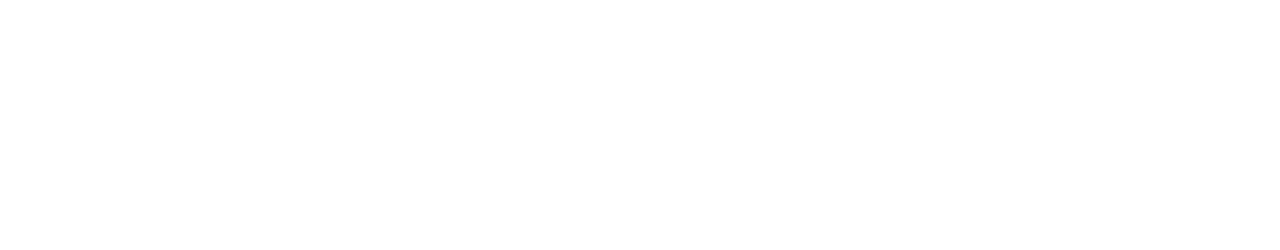
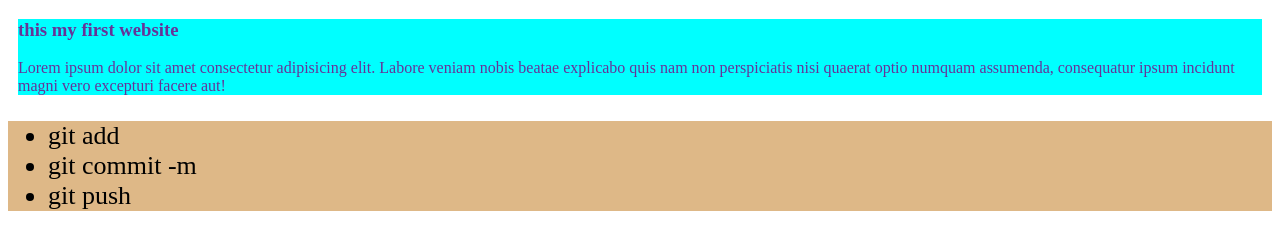
Before and after one commit to mdfahim639/my-first-github-repo, a plain HTML site: page index.html in a window 1280 px wide. Drawn offline with Linux system fonts and the light colour scheme.

Commit message:
added a list push cod

```diff
--- a/index.html
+++ b/index.html
@@ -5,9 +5,20 @@
   <meta charset="UTF-8">
   <meta name="viewport" content="width=device-width, initial-scale=1.0">
   <title>my first ever github repo</title>
+  <link rel="stylesheet" href="styles/blog.css">
 </head>
 
 <body>
+  <div>
+    <h3>this my first website</h3>
+    <p>Lorem ipsum dolor sit amet consectetur adipisicing elit. Labore veniam nobis beatae explicabo quis nam non
+      perspiciatis nisi quaerat optio numquam assumenda, consequatur ipsum incidunt magni vero excepturi facere aut!</p>
+  </div>
+  <ul>
+    <li>git add</li>
+    <li>git commit -m</li>
+    <li>git push</li>
+  </ul>
 
 </body>
 
--- /dev/null
+++ b/styles/blog.css
@@ -0,0 +1,10 @@
+div{
+  margin: 10px;
+  border: 20px; color: rebeccapurple;
+  background-color: aqua;
+
+}
+ul{
+  font-size: 26px;
+  background-color: burlywood;
+}
```
